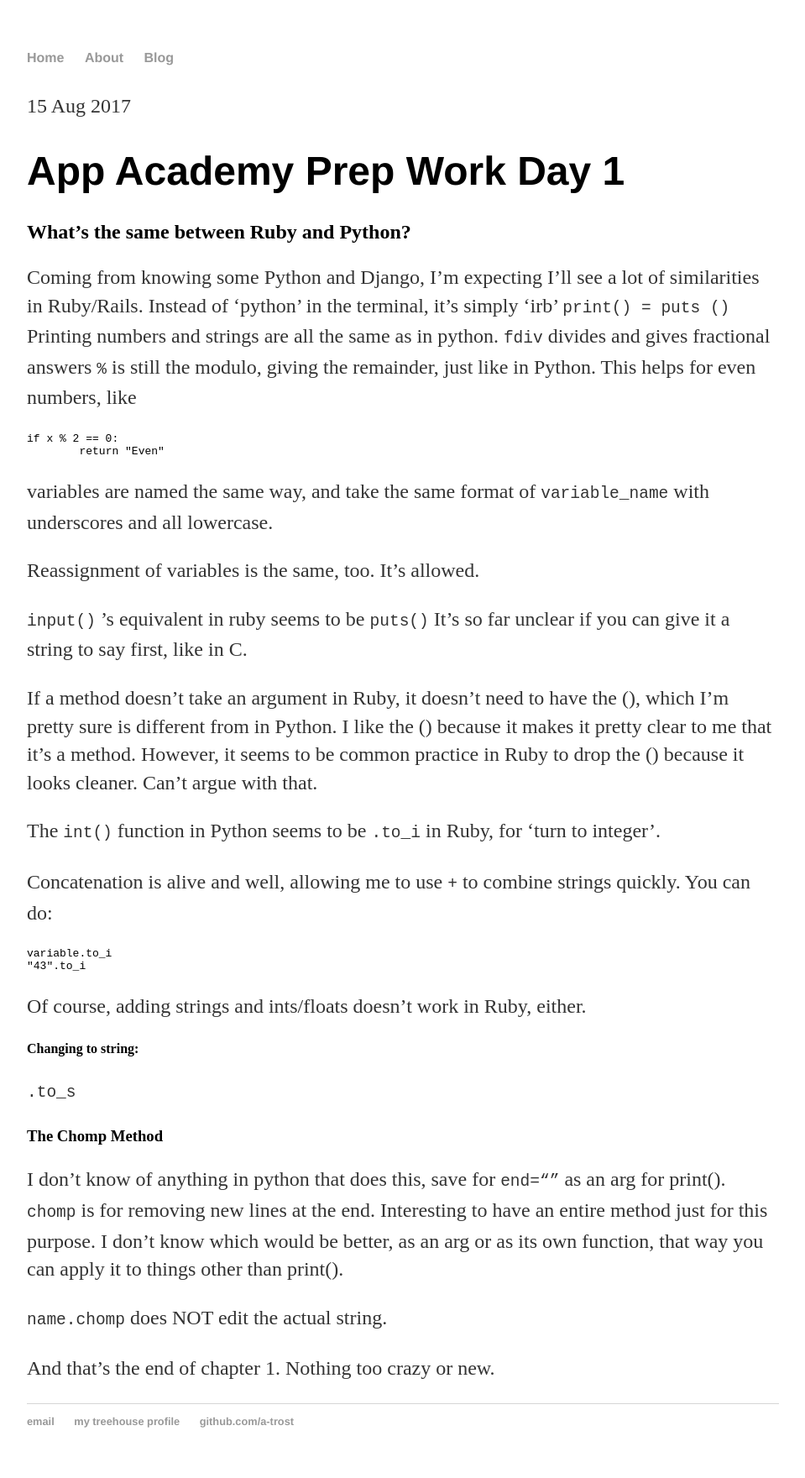
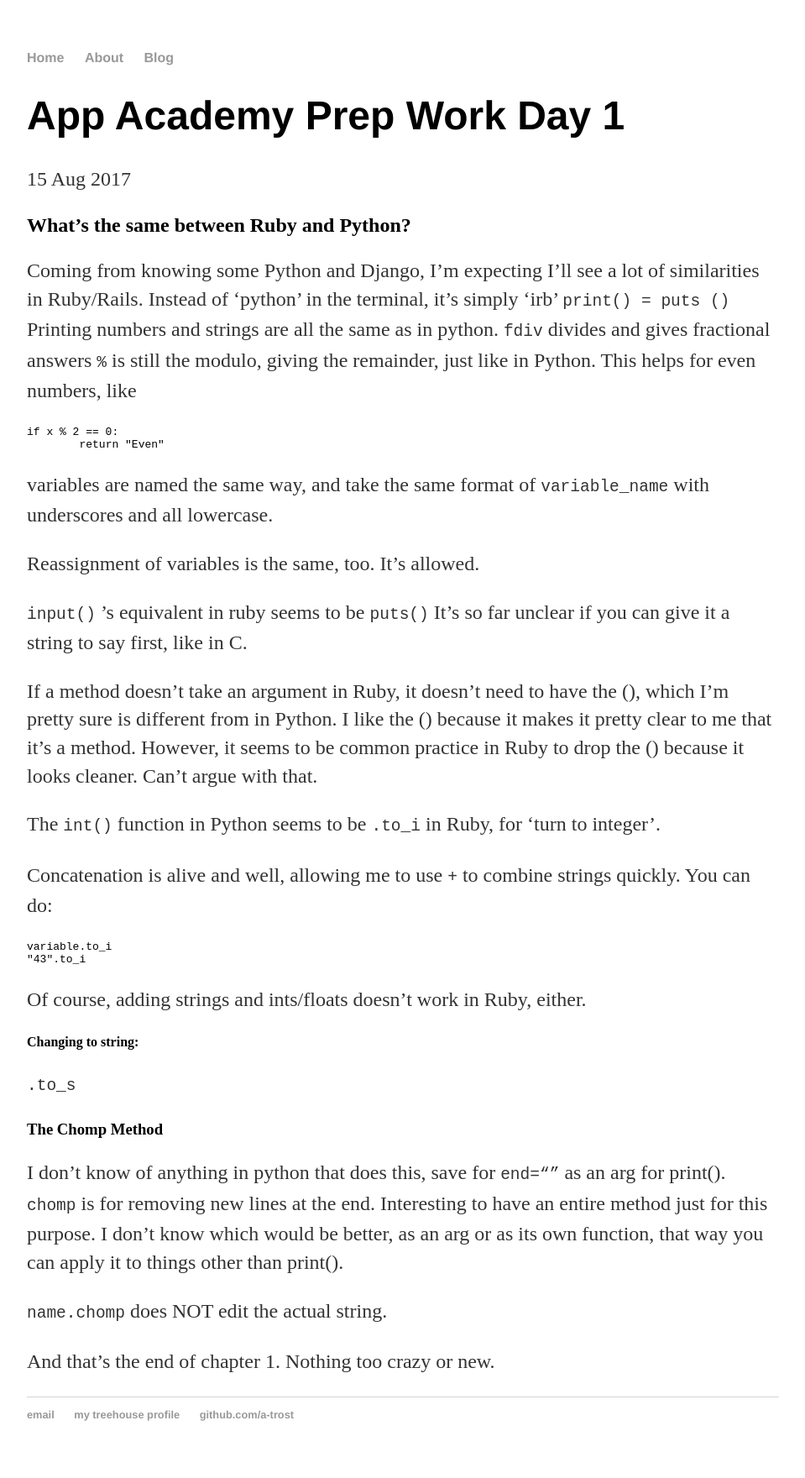
Before and after one commit to a-trost/a-trost.github.io, a Jekyll site: the page built from _posts/2017-08-15-app-academy-phase-1.md, in a window 1280 px wide. Shown: the whole page at 84% size, without its empty margins (160-1119 px from the left). Built offline with Jekyll 4.4.1, drawn with Linux system fonts in a browser that asks for light colours; our own code applies the rules of GitHub Pages for plain Markdown files; part of the change alters nothing that is shown.

```diff
--- a/_posts/2017-08-15-app-academy-phase-1.md
+++ b/_posts/2017-08-15-app-academy-phase-1.md
@@ -1,11 +1,10 @@
 ---
 layout: post
-title:App Academy Prep Work Day 1
-date:2017-08-15
+title: "App Academy Prep Work Day 1"
+date: 2017-08-15
 ---
+## What’s the same between Ruby and Python?
 
-# App Academy Prep Work Day 1
-## What’s the same between Ruby and Python?
 Coming from knowing some Python and Django, I’m expecting I’ll see a lot of similarities in Ruby/Rails.
 Instead of ‘python’ in the terminal, it’s simply ‘irb’
 `print() = puts ()`
```
